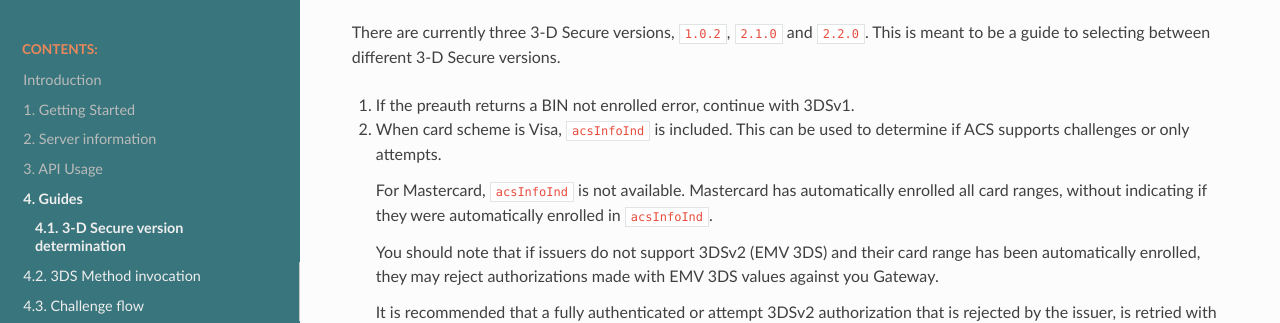
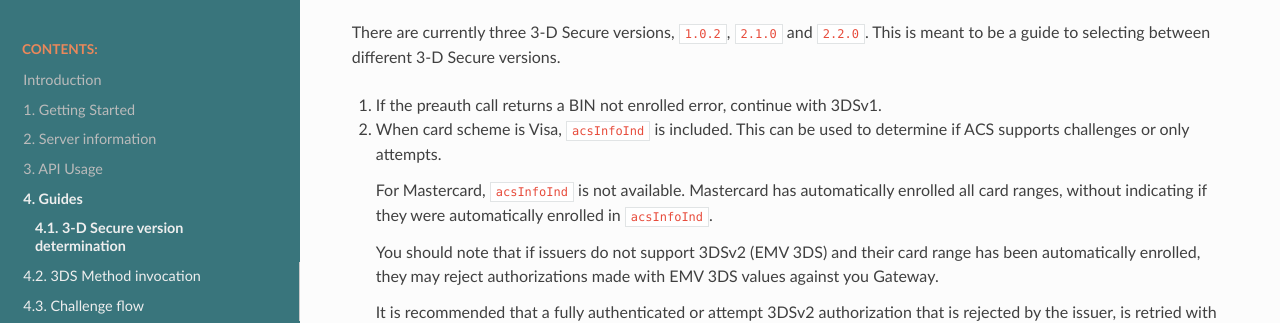
Before and after one commit to clearhaus/3DSv2-api-documentation, a Sphinx documentation site: the page built from source/versioning.rst, in a window 1280 px wide. Shown: the part 139-462 px from the top of the page. Built offline with Sphinx 7.4.7 and the Read the Docs theme 2.0.0, drawn with Linux system fonts in a browser that asks for light colours.

Commit message:
Add missing word.

```diff
--- a/source/versioning.rst
+++ b/source/versioning.rst
@@ -6,7 +6,7 @@
 There are currently three 3-D Secure versions, ``1.0.2``, ``2.1.0`` and ``2.2.0``.
 This is meant to be a guide to selecting between different 3-D Secure versions.
 
-1. If the :ref:`preauth <preauth-usage>` returns a :ref:`not_enrolled`, continue with 3DSv1.
+1. If the :ref:`preauth call <preauth-usage>` returns a :ref:`not_enrolled`, continue with 3DSv1.
 2. When card scheme is Visa, ``acsInfoInd`` is included. This can be used to
    determine if ACS supports challenges or only attempts.
 
```
